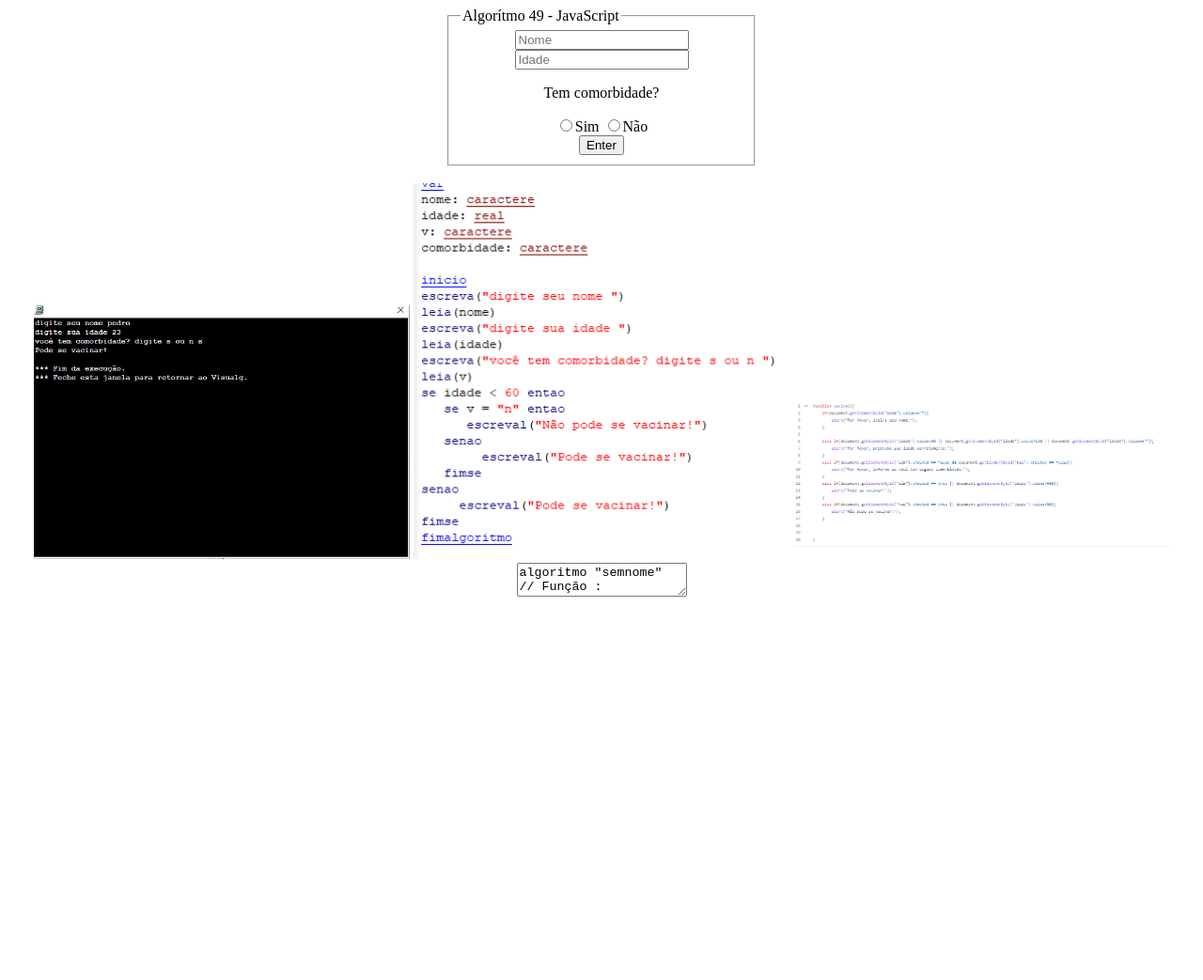
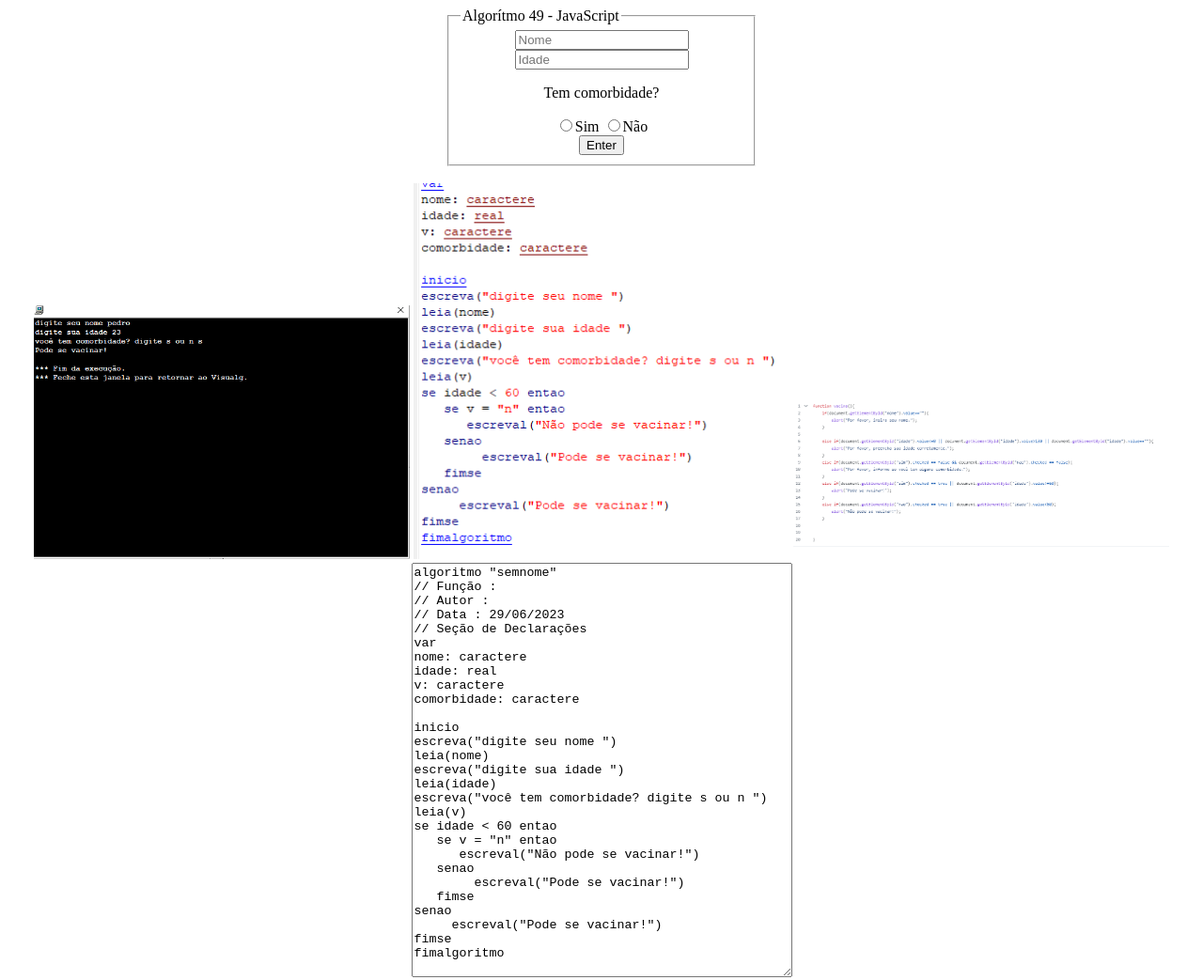
Before and after one commit to Senai-SC-CTAI/visualg-vs-javascript-pedro34curti, a plain HTML site: page index.html in a window 1280 px wide. Shown: the whole page at 94% size. Before the commit the page ends 800 px from the top, so only its background shows below. Drawn offline with Linux system fonts and the light colour scheme.

Commit message:
Update index.html

```diff
--- a/index.html
+++ b/index.html
@@ -19,9 +19,9 @@
         </fieldset><br>
         <img src="algoritmo 49 visual g.png" width="400px">
         <img src="algoritmo visual g.png" width="400px">
-        <img src="https://senai-sc-ctai.github.io/visualg-vs-javascript-pedro34curti/java.png" width="400px">
+        <img src="https://senai-sc-ctai.github.io/visualg-vs-javascript-pedro34curti/java.png" width="400px"><br>
 
-        <textarea>
+        <textarea cols="48" rows="29">
 algoritmo "semnome"
 // Função :
 // Autor :
```
